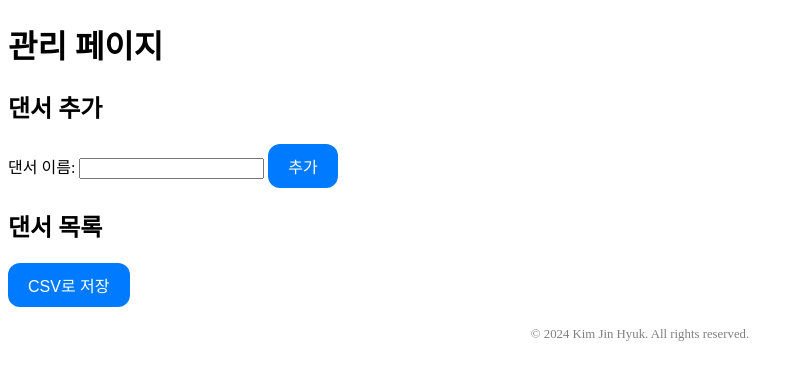
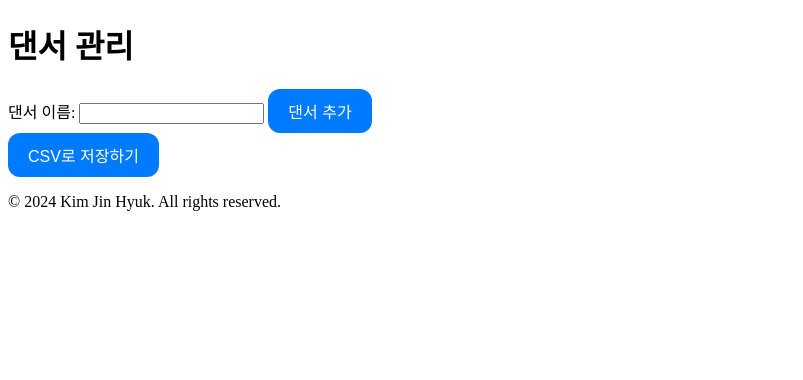
Before and after one commit to jinheyopp123/simsa-program, a Flask app: page /manage in a window 1280 px wide. Shown: the top 380 px of the page, without its empty margins (0-803 px from the left). Run offline with Flask 3, Linux system fonts and the light colour scheme.

Commit message:
Update manage.html

```diff
--- a/templates/manage.html
+++ b/templates/manage.html
@@ -2,32 +2,29 @@
 <html lang="ko">
 <head>
     <meta charset="UTF-8">
-    <title>관리</title>
+    <meta name="viewport" content="width=device-width, initial-scale=1.0">
+    <title>댄서 관리</title>
     <link rel="stylesheet" href="{{ url_for('static', filename='styles.css') }}">
 </head>
 <body>
-    <h1>관리 페이지</h1>
-
-    <h2>댄서 추가</h2>
-    <form method="POST">
+    <div class="container">
+        <h1>댄서 관리</h1>
+        <form method="post">
             <label for="dancer_name">댄서 이름:</label>
             <input type="text" id="dancer_name" name="dancer_name" required>
-        <button type="submit" name="add_dancer">추가</button>
+            <button type="submit" name="add_dancer">댄서 추가</button>
         </form>
-
-    <h2>댄서 목록</h2>
+        <form method="post">
+            <button type="submit" name="export">CSV로 저장하기</button>
+        </form>
         <ul>
             {% for dancer in dancers %}
                 <li>{{ dancer.name }}</li>
             {% endfor %}
         </ul>
-
-    <form method="POST">
-        <button type="submit" name="export">CSV로 저장</button>
-    </form>
-
-    <div class="footer">
-        © 2024 Kim Jin Hyuk. All rights reserved.
+        <footer>
+            <p>© 2024 Kim Jin Hyuk. All rights reserved.</p>
+        </footer>
     </div>
 </body>
 </html>
```
Lines whose indentation alone changed are shown as unchanged.
